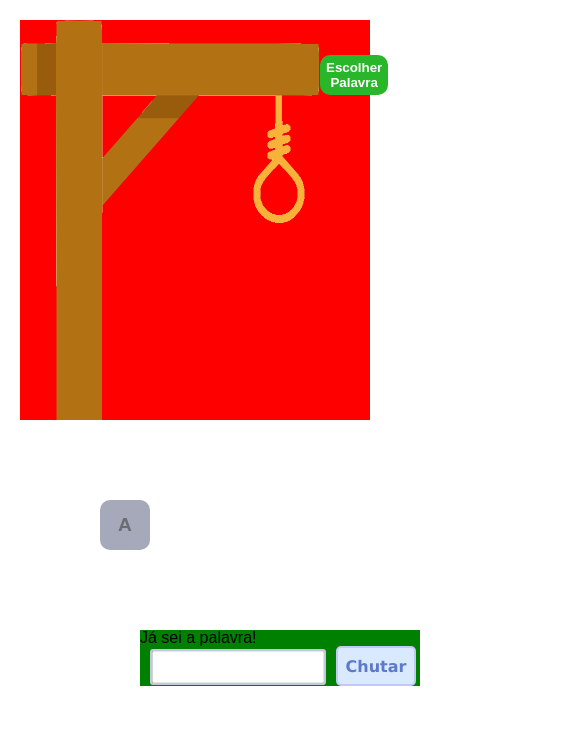
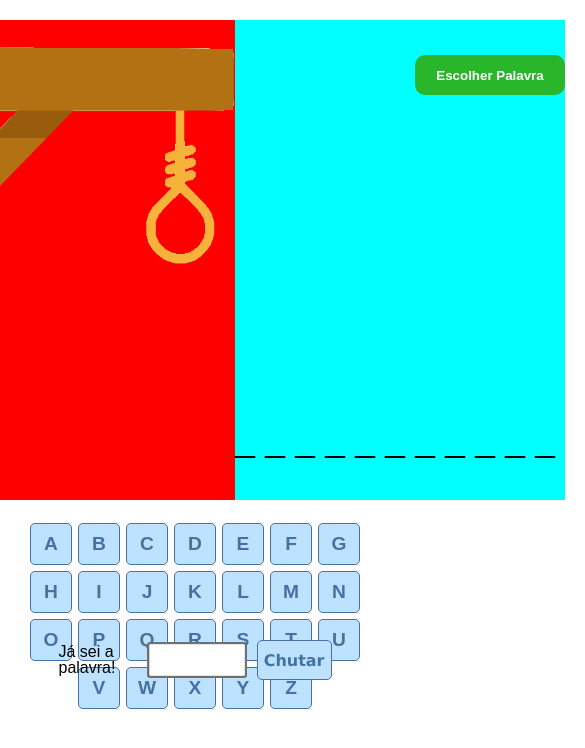
Before and after one commit to TSaytson/Jogo-da-Forca-8, a React (Vite) app: page / in a window 390 px wide. Shown: the top 748 px of the page, 585 px wide, since content can reach past the window. Built offline with nearby package versions, Linux system fonts and the light colour scheme.

Commit message:
Layout finalizado sem responsividade

```diff
--- a/src/App.jsx
+++ b/src/App.jsx
@@ -3,16 +3,52 @@ import GlobalStyle from './GlobalStyle'
 import styled from 'styled-components'
 
 export default function App() {
+
+  const gallows = [
+    './src/assets/forca0.png',
+    './src/assets/forca1.png',
+    './src/assets/forca2.png',
+    './src/assets/forca3.png',
+    './src/assets/forca4.png',
+    './src/assets/forca5.png',
+    './src/assets/forca6.png'
+  ]
+  const alphabet = [
+    'A', 'B', 'C', 'D', 'E', 'F',
+    'G', 'H', 'I', 'J', 'K', 'L',
+    'M', 'N', 'O', 'P', 'Q', 'R',
+    'S', 'T', 'U', 'V', 'W', 'X',
+    'Y','Z'
+  ]
+  const [hangmanState, setHangmanState] = useState(gallows[0]);
+
   return (
     <>
       <GlobalStyle />
       <Container>
         <Hangman>
-          <img src='./src/assets/forca0.png' />
-          <Button>Escolher Palavra</Button>
+          <img src={hangmanState} />
+          <ShowWord>
+            <ChooseWord>Escolher Palavra</ChooseWord>
+            <ul>
+              <li>_</li>
+              <li>_</li>
+              <li>_</li>
+              <li>_</li>
+              <li>_</li>
+              <li>_</li>
+              <li>_</li>
+              <li>_</li>
+              <li>_</li>
+              <li>_</li>
+              <li>_</li>
+            </ul>
+          </ShowWord>
         </Hangman>
         <Keyboard>
-          <li>A</li>
+          <ul>
+            {alphabet.map((char, index) => <li key={index}>{char}</li>)}
+          </ul>
         </Keyboard>
         <Guess>
           Já sei a palavra!
@@ -26,24 +62,40 @@ export default function App() {
 }
 
 const Container = styled.div`
-  margin: 20px;
+  margin-top: 20px;
   display: flex;
   flex-direction: column;
-  justify-content: space-between;
+  align-items: center;
+  justify-content: space-around;
 `
 
 const Hangman = styled.div`
   background-color: red;
   display: flex;
   justify-content: space-between;
-  max-width: 1280px;
+  width: 720px;
   img{
-    height: 400px;
-    width: 300px;
+    height: 480px;
+    width: 400px;
   }
 `
-const Button = styled.button`
-  margin-top: 35px;
+const ShowWord = styled.div`
+  position: relative;
+  background-color:aqua;
+  ul{
+    margin-top:400px;
+  }
+  li{
+    display:inline;
+    margin-right:10px;
+    font-size:40px;
+  }
+`
+
+const ChooseWord = styled.button`
+  position: absolute;
+  right:0;
+  top:35px;
   color: #fff;
   font-weight: 600;
   border-radius: 10px;
@@ -51,49 +103,66 @@ const Button = styled.button`
   height: 40px;
   width: 150px;
   background-color: #2ab62a;
+  cursor: pointer;
+  transition: all 0.5s;
+  &:hover{
+    background-color: #26df26;
+  }
 `
-const Keyboard = styled.ul`
-  margin: 80px;
-  width: 500px;
-  li{
+const Keyboard = styled.div`
+  margin: 20px;
+  ul{
     display: flex;
     align-items: center;
     justify-content: center;
-    color: #6c6c74;
+    flex-wrap: wrap;
+    max-width:640px;
+    height:100px;
+  }
+  li{
+    margin: 3px;
+    width: 40px;
+    height: 40px;
+    display: inline;
+    display: flex;
+    align-items: center;
+    justify-content: center;
+    color: #4571a4;
     font-weight: 600;
     font-size: larger;
     font-family: Arial, Helvetica, sans-serif;
-    border-radius: 10px;
-    height: 50px;
-    width: 50px;
-    background-color: #a5a9ba;
+    border-radius: 5px;
+    background-color: #bce2ff;
+    border: 1px solid #4571a4;
   }
 `
+
 const Guess = styled.div`
   font-family:'Arial', sans-serif;
-  margin-left: 120px;
-  background-color: green;
-  width: 80%;
-  max-width: 1050px;
+  display: flex;
+  justify-content: center;
+  align-items: center;
+  width: 70%;
+  max-width: 900px;
   button{
     margin-left: 10px;
     border-radius: 5px;
-    background-color: #d9eaff;
+    background-color: #bce2ff;
     font-weight: 600;
-    border: 2px solid #c0c9f8;
+    border: 1px solid #4571a4;
     height: 40px;
     width: 80px;
-    color: #5c79ca;
+    color: #4571a4;
     font-size: medium;
     font-family: Verdana, Geneva, Tahoma, sans-serif;
     }
     input{
       box-shadow:inset 0.1px 0.1px 1px;
       border-radius: 3px;
-      border: 2px solid #9299be89;
+      border: 2px solid #707070;
       height: 30px;
       margin-left: 10px;
-      width: 60%;
-      max-width: 800px;
+      width: 50%;
+      max-width: 720px;
     }
 `
```
